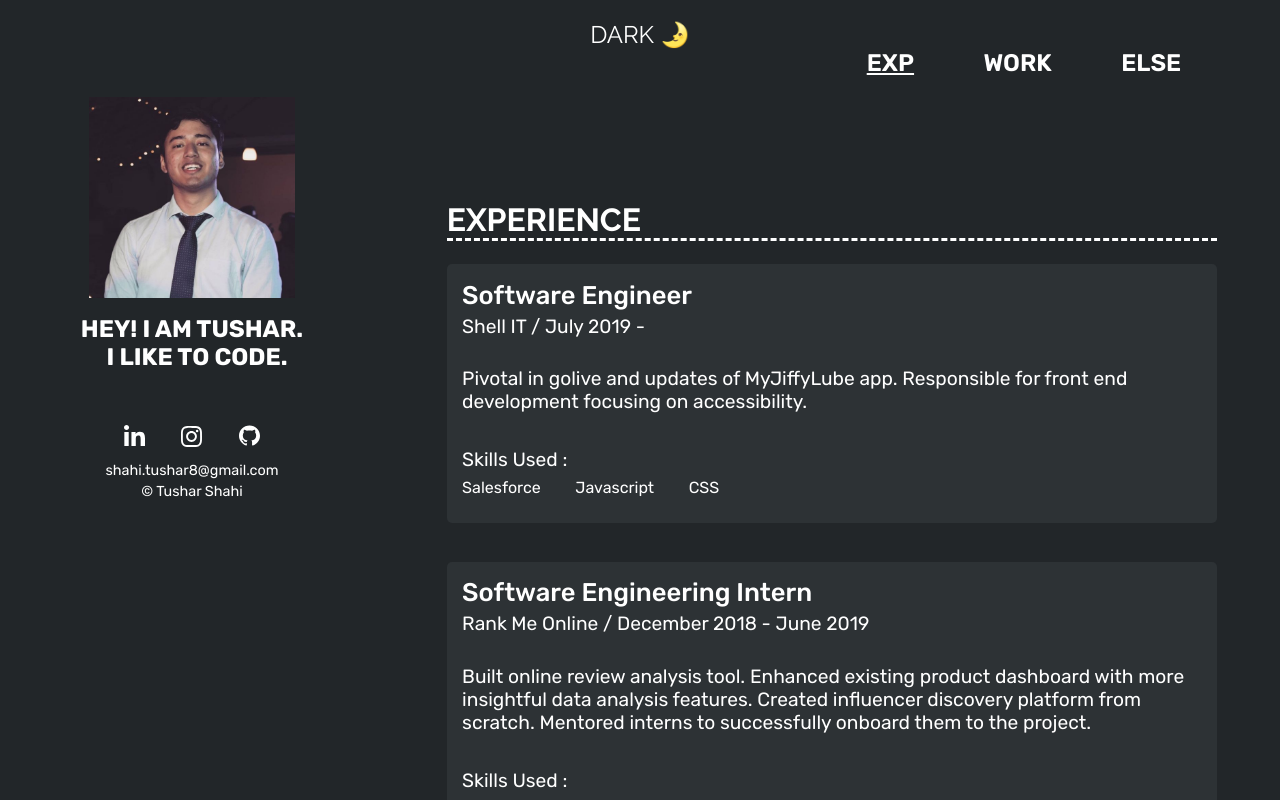
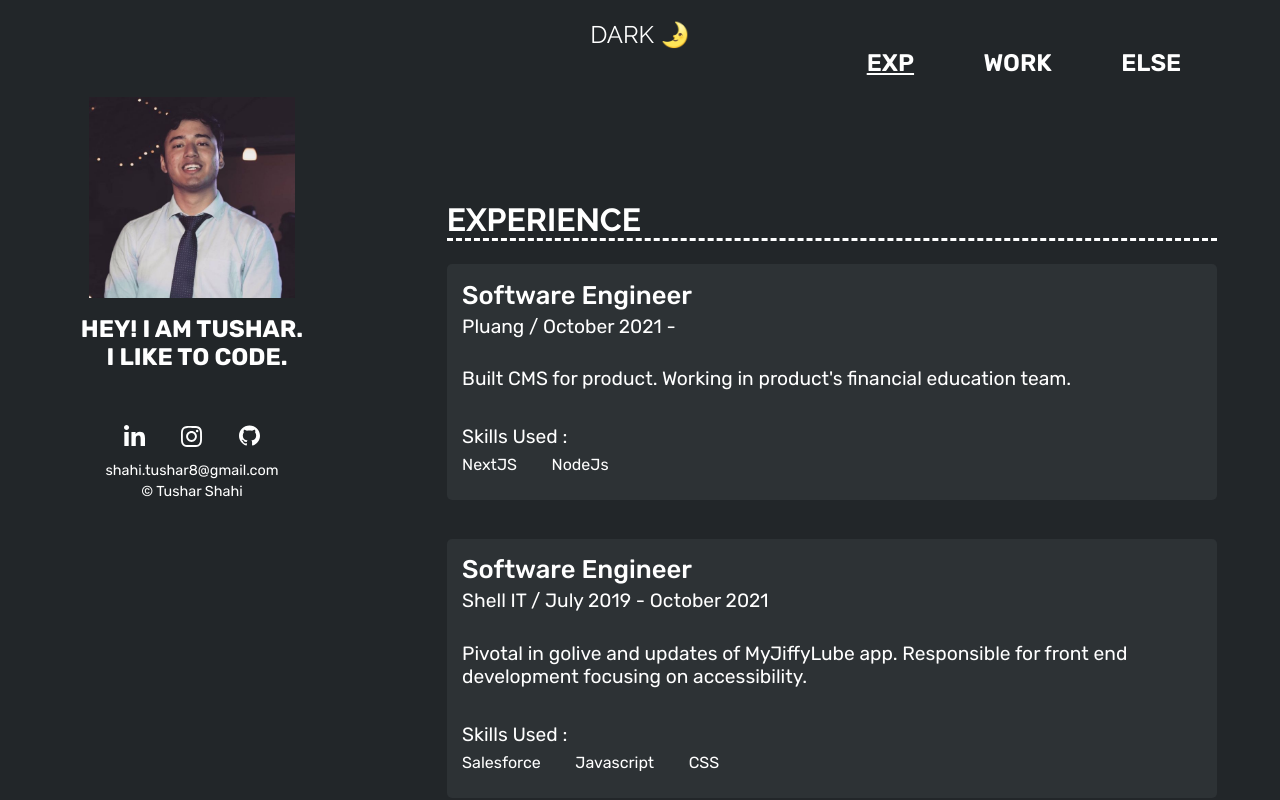
Before and after one commit to TusharShahi/TusharShahi.github.io, a Next.js app: page /experience in a window 1280 px wide. Shown: the top 800 px of the page. Built offline with nearby package versions, Linux system fonts and the light colour scheme.

Commit message:
experience

```diff
--- a/src/components/Exp/Experience.js
+++ b/src/components/Exp/Experience.js
@@ -5,7 +5,8 @@ import {
   experienceMRM,
   experienceRMO,
   experienceRMO2,
-  experienceTCFG
+  experienceTCFG,
+  experiencePluang
 } from "../../tools/constants";
 import styles from "../../App.module.css";
 
@@ -31,6 +32,7 @@ const Experience = memo(() => {
       <h2>Experience</h2>
       <div id="corporate">
         {createExperienceBlock([
+          experiencePluang,
           experienceShell,
           experienceRMO,
           experienceRMO2
--- a/src/components/Myself/AbilitiesBox.js
+++ b/src/components/Myself/AbilitiesBox.js
@@ -9,7 +9,7 @@ const AbilitiesBox = () => {
       <SkillsBox groupName="web" type="abilities"></SkillsBox>
       <SkillsBox groupName="database" type="abilities"></SkillsBox>
       <SkillsBox groupName="tools" type="abilities"></SkillsBox>
-      <SkillsBox groupName="core" type="abilities"></SkillsBox>
+      {/*<SkillsBox groupName="core" type="abilities"></SkillsBox>*/}
     </div>
   );
 };
--- a/src/tools/constants.js
+++ b/src/tools/constants.js
@@ -47,6 +47,12 @@ export const skills = {
     imageLink: "typeScript",
     link: "https://www.typescriptlang.org/",
     color: "blue"
+  },
+  next: {
+    name: "NextJS",
+    imageLink: "next",
+    link: "https://nextjs.org/",
+    color: "yellow"
   },
   react: {
     name: "ReactJS",
@@ -160,6 +166,16 @@ export const workEmergencyZone = {
   imgHeight: "2796"
 };
 
+export const experiencePluang = {
+  companyLink: "https://pluang.com/",
+  role: "Software Engineer",
+  company: "Pluang",
+  description:
+    "Built CMS for product. Working in product's financial education team.",
+  timePeriod: "October 2021 - ",
+  skillsUsed: [skills["next"], skills["node"]]
+};
+
 export const experienceShell = {
   companyLink:
     "https://play.google.com/store/apps/details?id=com.shell.sitibv.myjiffylube&hl=en&gl=US",
@@ -167,7 +183,7 @@ export const experienceShell = {
   company: "Shell IT",
   description:
     "Pivotal in golive and updates of MyJiffyLube app. Responsible for front end development focusing on accessibility.",
-  timePeriod: "July 2019 - ",
+  timePeriod: "July 2019 - October 2021",
   skillsUsed: [skills["salesforce"], skills["javascript"], skills["css"]]
 };
 
@@ -216,10 +232,10 @@ export const experienceTCFG = {
 
 export const abilities = {
   web: [
-    skills["javascript"],
     skills["typescript"],
+    skills["react"],
+    skills["next"],
     skills["node"],
-    skills["react"],
     skills["html"],
     skills["css"]
   ],
```
